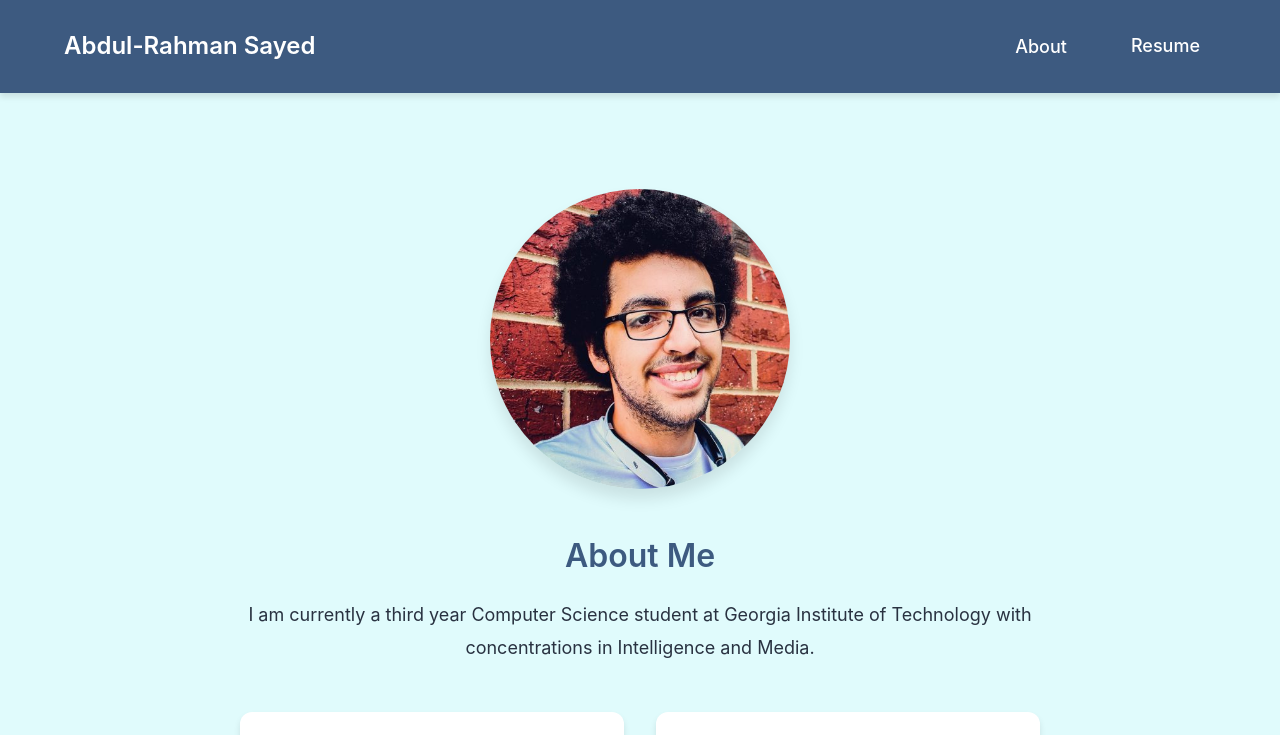
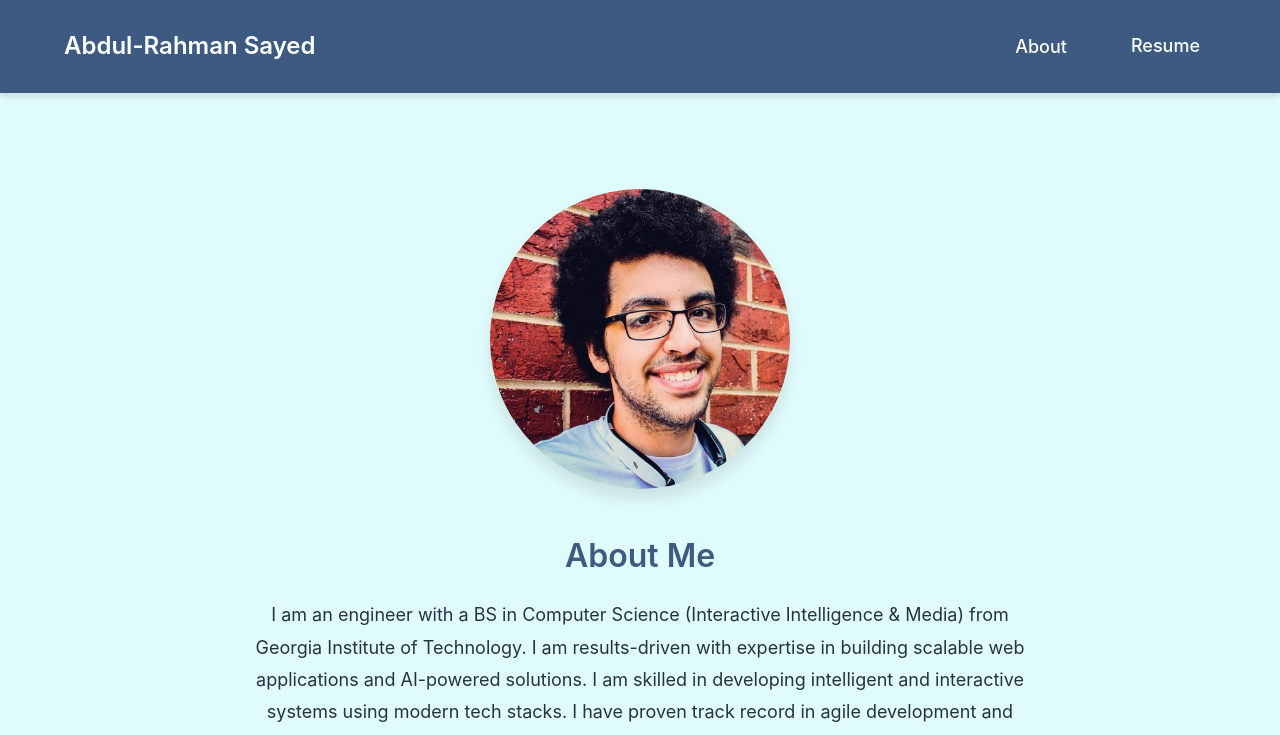
Before and after one commit to Abdul-RahmanSayed/Abdul-RahmanSayed.github.io, a Vue app: page / in a window 1280 px wide. Shown: the top 735 px of the page. Built offline with nearby package versions, Linux system fonts and the light colour scheme.

Commit message:
Update front page introduction to reflect current day

```diff
--- a/src/views/Home.vue
+++ b/src/views/Home.vue
@@ -9,8 +9,10 @@
         <div class="about-section">
           <h2>About Me</h2>
           <p class="intro-text">
-            I am currently a third year Computer Science student at Georgia Institute of Technology
-            with concentrations in Intelligence and Media.
+            I am an engineer with a BS in Computer Science (Interactive Intelligence & Media) from Georgia Institute of Technology.
+            I am results-driven with expertise in building scalable web applications and AI-powered solutions. I am skilled in
+            developing intelligent and interactive systems using modern tech stacks. I have proven track record in agile development
+            and cross-functional team collaboration.
           </p>
 
           <div class="concentrations">
```
